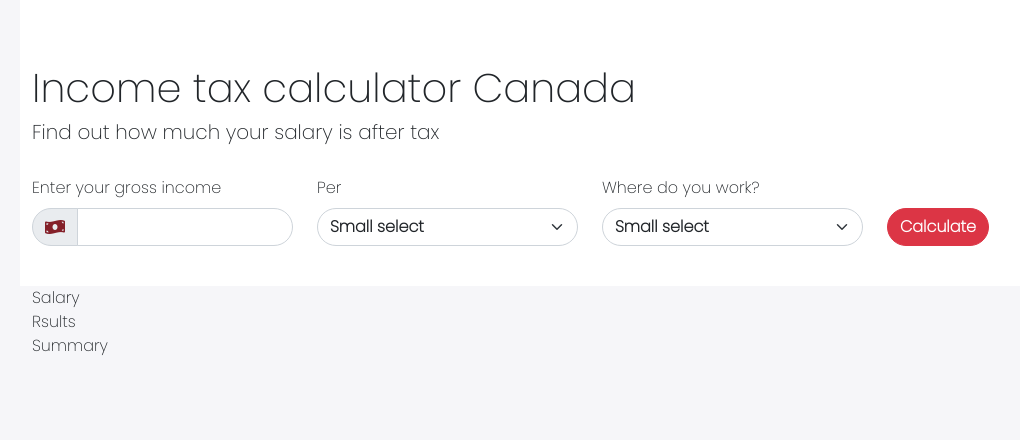
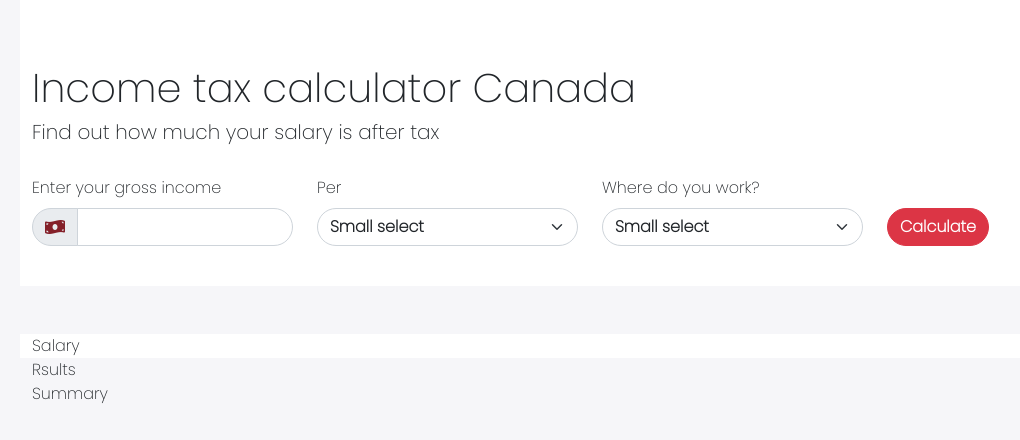
Before and after one commit to Dulatto/react_tax_calculator, a React (Create React App) app: page / in a window 1280 px wide. Shown: the top 440 px of the page, without its empty margins (50-1070 px from the left). Built offline with nearby package versions, Linux system fonts and the light colour scheme.

Commit message:
salary ui

```diff
--- a/src/App.js
+++ b/src/App.js
@@ -15,10 +15,11 @@ function App() {
             <Filters />
           </div>
         </div>
-
-        <SalaryRate />
-        <Results />
-        <Summary />
+        <div className="row">
+          <SalaryRate />
+          <Results />
+          <Summary />
+        </div>
       </div>
     </div>
   );
--- a/src/Views/SalaryRate.js
+++ b/src/Views/SalaryRate.js
@@ -2,7 +2,7 @@ import React from 'react';
 
 const SalaryRate = () => {
     return (
-        <div>
+        <div className="mt-5 bg-white ">
             Salary
         </div>
     );
```
